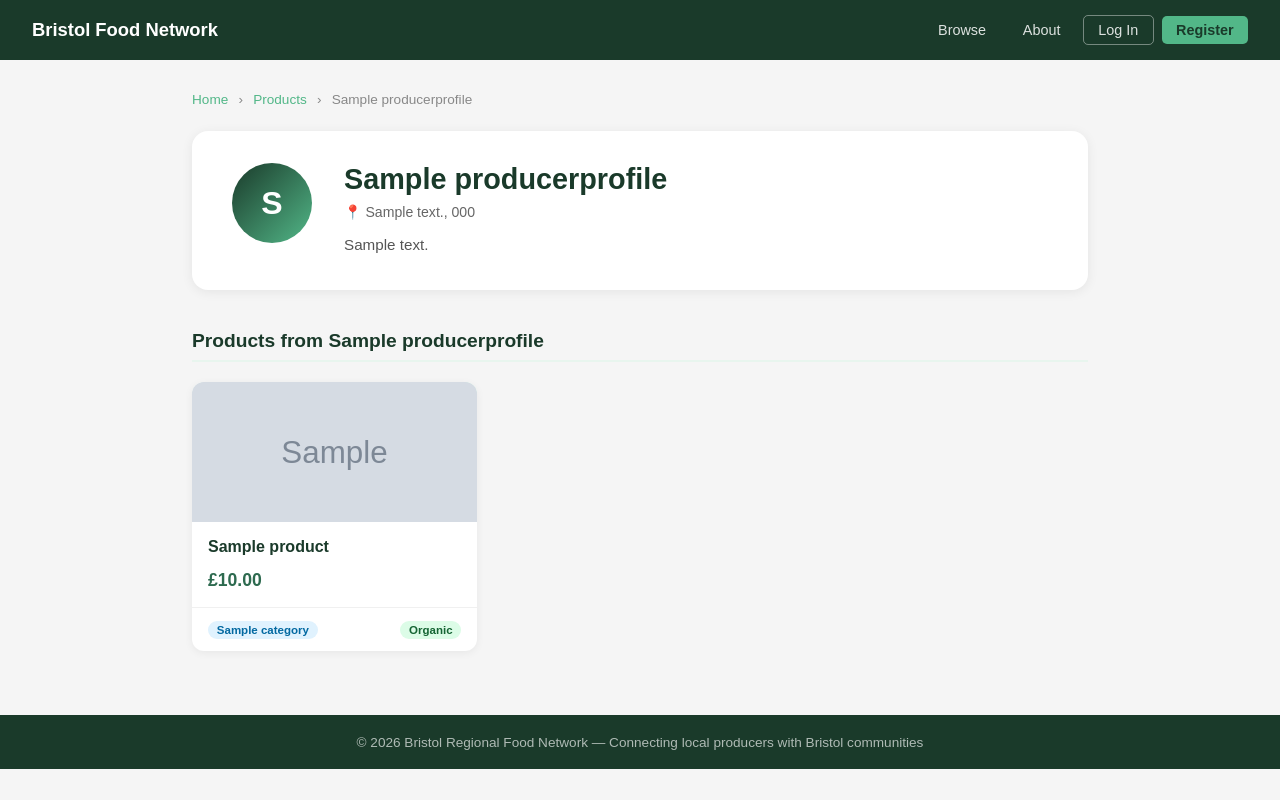
After one commit to eleftherios2tsou/DESD, a Django app: page /producers/1/ in a window 1280 px wide. The commit adds this page. Run offline with Django 4.2, Linux system fonts and the light colour scheme; tables that the repository leaves empty hold one stand-in row (values such as "Sample post"); grey boxes marked "Sample" are stand-in pictures.

Commit message:
S2-004/005/006: product images ,producer prfile page, order emails

```diff
--- a/config/urls.py
+++ b/config/urls.py
@@ -1,9 +1,11 @@
 from django.contrib import admin
 from django.urls import path, include
+from django.conf import settings
+from django.conf.urls.static import static
 
 urlpatterns = [
     path('admin/', admin.site.urls),
     path('api/', include('marketplace.api_urls')),
     path('api-auth/', include('rest_framework.urls')),
     path('', include('marketplace.urls')),
-]
+] + static(settings.MEDIA_URL, document_root=settings.MEDIA_ROOT)
--- a/marketplace/forms.py
+++ b/marketplace/forms.py
@@ -54,7 +54,7 @@ class ProductForm(forms.ModelForm):
             'name', 'category', 'description', 'price', 'stock',
             'allergens', 'is_organic', 'harvest_date', 'best_before',
             'farm_origin', 'is_seasonal', 'seasonal_months',
-            'lead_time_hours', 'is_active',
+            'lead_time_hours', 'is_active', 'image',
         ]
         widgets = {
             'harvest_date': forms.DateInput(attrs={'type': 'date'}),
--- a/marketplace/models.py
+++ b/marketplace/models.py
@@ -64,6 +64,7 @@ class Product(models.Model):
     lead_time_hours = models.PositiveIntegerField(
         default=48, help_text='Minimum order lead time in hours'
     )
+    image = models.ImageField(upload_to='products/', blank=True, null=True)
     is_active = models.BooleanField(default=True)
     created_at = models.DateTimeField(auto_now_add=True)
     updated_at = models.DateTimeField(auto_now=True)
--- a/marketplace/urls.py
+++ b/marketplace/urls.py
@@ -16,6 +16,9 @@ urlpatterns = [
     path('dashboard/products/<int:pk>/edit/', views.product_edit, name='product_edit'),
     path('dashboard/products/<int:pk>/delete/', views.product_delete, name='product_delete'),
 
+    # Producer public profile
+    path('producers/<int:pk>/', views.producer_profile, name='producer_profile'),
+
     #Customer views
     path('products/', views.product_list, name='product_list'),
     path('products/<int:pk>/', views.product_detail, name='product_detail'),
--- a/marketplace/views.py
+++ b/marketplace/views.py
@@ -2,7 +2,9 @@ from django.contrib import messages
 from django.shortcuts import render, redirect, get_object_or_404
 from django.contrib.auth import login as auth_login, logout as auth_logout
 from django.contrib.auth.forms import AuthenticationForm
-from .forms import RegistrationForm, ProducerRegistrationForm, ProductForm,CheckoutForm
+from django.core.mail import send_mail
+from django.conf import settings
+from .forms import RegistrationForm, ProducerRegistrationForm, ProductForm, CheckoutForm
 from .models import ProducerProfile, Product, Category, Order, OrderItem
 from .decorators import producer_required, customer_required
 
@@ -81,7 +83,7 @@ def producer_dashboard(request):
 @producer_required
 def product_create(request):
     if request.method == 'POST':
-        form = ProductForm(request.POST)
+        form = ProductForm(request.POST, request.FILES)
         if form.is_valid():
             product = form.save(commit=False)
             product.producer = request.user.producer_profile
@@ -97,7 +99,7 @@ def product_create(request):
 def product_edit(request, pk):
     product = get_object_or_404(Product, pk=pk, producer=request.user.producer_profile)
     if request.method == 'POST':
-        form = ProductForm(request.POST, instance=product)
+        form = ProductForm(request.POST, request.FILES, instance=product)
         if form.is_valid():
             form.save()
             messages.success(request, f'Product "{product.name}" updated successfully.')
@@ -116,6 +118,12 @@ def product_delete(request, pk):
         messages.success(request, f'Product "{name}" deleted.')
         return redirect('dashboard')
     return render(request, 'marketplace/product_confirm_delete.html', {'product': product})
+
+def producer_profile(request, pk):
+    profile = get_object_or_404(ProducerProfile, pk=pk)
+    products = Product.objects.filter(producer=profile, is_active=True).order_by('-created_at')
+    return render(request, 'marketplace/producer_profile.html', {'profile': profile, 'products': products})
+
 
 def product_list(request):
     products = Product.objects.filter(is_active=True)
@@ -232,6 +240,57 @@ def checkout(request):
 
             # Clear cart
             del request.session['cart']
+
+            # Build item summary for emails
+            item_lines = '\n'.join(
+                f"  - {item['name']} x{item['quantity']}  £{item['subtotal']:.2f}"
+                for item in cart.values()
+            )
+
+            # Email to customer
+            if request.user.email:
+                send_mail(
+                    subject=f'Order #{order.id} Confirmed — Bristol Food Network',
+                    message=(
+                        f"Hi {request.user.username},\n\n"
+                        f"Your order has been placed successfully!\n\n"
+                        f"Order #{order.id}\n"
+                        f"Delivery date: {order.delivery_date}\n"
+                        f"Delivery address: {order.delivery_address}\n\n"
+                        f"Items:\n{item_lines}\n\n"
+                        f"Subtotal: £{total:.2f}\n"
+                        f"Commission (5%): £{commission:.2f}\n"
+                        f"Total: £{total + commission:.2f}\n\n"
+                        f"Thank you for supporting local producers!\n\n"
+                        f"Bristol Food Network"
+                    ),
+                    from_email=settings.DEFAULT_FROM_EMAIL,
+                    recipient_list=[request.user.email],
+                    fail_silently=True,
+                )
+
+            # Email to each unique producer
+            notified = set()
+            for product_id, item in cart.items():
+                product = Product.objects.filter(pk=int(product_id)).first()
+                if product and product.producer.user.email and product.producer.pk not in notified:
+                    notified.add(product.producer.pk)
+                    send_mail(
+                        subject=f'New Order #{order.id} for your products',
+                        message=(
+                            f"Hi {product.producer.business_name},\n\n"
+                            f"You have a new order from {request.user.username}.\n\n"
+                            f"Order #{order.id}\n"
+                            f"Delivery date: {order.delivery_date}\n\n"
+                            f"Items ordered from you:\n{item_lines}\n\n"
+                            f"Please confirm the order from your dashboard.\n\n"
+                            f"Bristol Food Network"
+                        ),
+                        from_email=settings.DEFAULT_FROM_EMAIL,
+                        recipient_list=[product.producer.user.email],
+                        fail_silently=True,
+                    )
+
             messages.success(request, f'Order #{order.id} placed successfully!')
             return redirect('home')
     else:
--- a/requirements.txt
+++ b/requirements.txt
@@ -2,3 +2,4 @@ Django==4.2.9
 psycopg2-binary==2.9.11
 python-dotenv==1.0.0
 djangorestframework==3.15.2
+Pillow==10.3.0
--- /dev/null
+++ b/templates/marketplace/producer_profile.html
@@ -0,0 +1,228 @@
+{% extends 'base.html' %}
+
+{% block title %}{{ profile.business_name }} — Bristol Food Network{% endblock %}
+
+{% block extra_css %}
+
+.breadcrumb {
+    font-size: 0.85rem;
+    color: #888;
+    margin-bottom: 1.5rem;
+}
+
+.breadcrumb a { color: #52b788; text-decoration: none; }
+.breadcrumb a:hover { text-decoration: underline; }
+.breadcrumb span { margin: 0 0.4rem; }
+
+/* ── Profile Header ── */
+.profile-header {
+    background: #fff;
+    border-radius: 16px;
+    padding: 2rem 2.5rem;
+    box-shadow: 0 2px 12px rgba(0,0,0,0.07);
+    display: flex;
+    align-items: flex-start;
+    gap: 2rem;
+    margin-bottom: 2.5rem;
+}
+
+.profile-avatar {
+    width: 80px;
+    height: 80px;
+    border-radius: 50%;
+    background: linear-gradient(135deg, #1a3a2a, #52b788);
+    display: flex;
+    align-items: center;
+    justify-content: center;
+    font-size: 2rem;
+    flex-shrink: 0;
+    color: #fff;
+    font-weight: 700;
+}
+
+.profile-info { flex: 1; }
+
+.profile-info h1 {
+    font-size: 1.8rem;
+    color: #1a3a2a;
+    margin-bottom: 0.5rem;
+}
+
+.profile-meta {
+    display: flex;
+    flex-wrap: wrap;
+    gap: 1rem;
+    margin-bottom: 0.75rem;
+}
+
+.profile-meta-item {
+    font-size: 0.88rem;
+    color: #666;
+    display: flex;
+    align-items: center;
+    gap: 0.3rem;
+}
+
+.profile-description {
+    font-size: 0.95rem;
+    color: #555;
+    line-height: 1.7;
+    margin-top: 0.5rem;
+}
+
+/* ── Products Section ── */
+.section-title {
+    font-size: 1.2rem;
+    font-weight: 700;
+    color: #1a3a2a;
+    margin-bottom: 1.25rem;
+    padding-bottom: 0.5rem;
+    border-bottom: 2px solid #e8f5ee;
+}
+
+.product-grid {
+    display: grid;
+    grid-template-columns: repeat(auto-fill, minmax(240px, 1fr));
+    gap: 1.25rem;
+}
+
+.product-card {
+    background: #fff;
+    border-radius: 12px;
+    box-shadow: 0 2px 8px rgba(0,0,0,0.06);
+    overflow: hidden;
+    transition: transform 0.2s, box-shadow 0.2s;
+    display: flex;
+    flex-direction: column;
+    text-decoration: none;
+    color: inherit;
+}
+
+.product-card:hover {
+    transform: translateY(-3px);
+    box-shadow: 0 8px 20px rgba(0,0,0,0.1);
+}
+
+.product-card-image {
+    background: linear-gradient(135deg, #e8f5ee, #d1fae5);
+    height: 140px;
+    display: flex;
+    align-items: center;
+    justify-content: center;
+    font-size: 3rem;
+}
+
+.product-card-body {
+    padding: 1rem;
+    flex: 1;
+    display: flex;
+    flex-direction: column;
+    gap: 0.4rem;
+}
+
+.product-card-name {
+    font-size: 1rem;
+    font-weight: 700;
+    color: #1a3a2a;
+    margin: 0;
+}
+
+.product-card-price {
+    font-size: 1.1rem;
+    font-weight: 700;
+    color: #2d6a4f;
+    margin-top: auto;
+    padding-top: 0.5rem;
+}
+
+.product-card-footer {
+    padding: 0.75rem 1rem;
+    border-top: 1px solid #f0f0f0;
+    display: flex;
+    justify-content: space-between;
+    align-items: center;
+}
+
+.badge {
+    display: inline-block;
+    padding: 0.2rem 0.55rem;
+    border-radius: 99px;
+    font-size: 0.72rem;
+    font-weight: 600;
+}
+
+.badge-organic { background: #dcfce7; color: #166534; }
+.badge-out { background: #fee2e2; color: #b91c1c; }
+.badge-category { background: #e0f2fe; color: #0369a1; }
+
+.empty-state {
+    text-align: center;
+    padding: 3rem 1rem;
+    color: #999;
+    grid-column: 1 / -1;
+}
+
+.empty-state .empty-icon { font-size: 3rem; margin-bottom: 1rem; }
+
+{% endblock %}
+
+{% block content %}
+
+<div class="breadcrumb">
+    <a href="{% url 'home' %}">Home</a>
+    <span>›</span>
+    <a href="{% url 'product_list' %}">Products</a>
+    <span>›</span>
+    {{ profile.business_name }}
+</div>
+
+<!-- Profile Header -->
+<div class="profile-header">
+    <div class="profile-avatar">{{ profile.business_name|first|upper }}</div>
+    <div class="profile-info">
+        <h1>{{ profile.business_name }}</h1>
+        <div class="profile-meta">
+            <span class="profile-meta-item">📍 {{ profile.address }}{% if profile.postcode %}, {{ profile.postcode }}{% endif %}</span>
+        </div>
+        {% if profile.description %}
+            <p class="profile-description">{{ profile.description }}</p>
+        {% endif %}
+    </div>
+</div>
+
+<!-- Products -->
+<p class="section-title">Products from {{ profile.business_name }}</p>
+
+<div class="product-grid">
+    {% for product in products %}
+    <a href="{% url 'product_detail' product.pk %}" class="product-card">
+        <div class="product-card-image" {% if product.image %}style="padding:0;"{% endif %}>
+            {% if product.image %}
+                <img src="{{ product.image.url }}" alt="{{ product.name }}" style="width:100%;height:100%;object-fit:cover;">
+            {% elif product.category.name == "Vegetables" %}🥦
+            {% elif product.category.name == "Dairy & Eggs" %}🥛
+            {% elif product.category.name == "Bakery" %}🍞
+            {% elif product.category.name == "Preserves" %}🫙
+            {% else %}🌾{% endif %}
+        </div>
+        <div class="product-card-body">
+            <p class="product-card-name">{{ product.name }}</p>
+            <p class="product-card-price">£{{ product.price }}</p>
+        </div>
+        <div class="product-card-footer">
+            <span class="badge badge-category">{{ product.category.name|default:"General" }}</span>
+            <span>
+                {% if product.is_organic %}<span class="badge badge-organic">Organic</span>{% endif %}
+                {% if product.stock == 0 %}<span class="badge badge-out">Out of stock</span>{% endif %}
+            </span>
+        </div>
+    </a>
+    {% empty %}
+    <div class="empty-state">
+        <div class="empty-icon">🌱</div>
+        <p>No active products listed yet.</p>
+    </div>
+    {% endfor %}
+</div>
+
+{% endblock %}
--- a/templates/marketplace/product_list.html
+++ b/templates/marketplace/product_list.html
@@ -287,7 +287,9 @@
     {% for product in products %}
     <a href="{% url 'product_detail' product.pk %}" class="product-card">
         <div class="product-card-image">
-            {% if product.category.name == "Vegetables" %}🥦
+            {% if product.image %}
+                <img src="{{ product.image.url }}" alt="{{ product.name }}" style="width:100%;height:100%;object-fit:cover;">
+            {% elif product.category.name == "Vegetables" %}🥦
             {% elif product.category.name == "Dairy & Eggs" %}🥛
             {% elif product.category.name == "Bakery" %}🍞
             {% elif product.category.name == "Preserves" %}🫙
```
Also changed, not shown: config/settings.py (+7 -0 lines), templates/marketplace/product_detail.html (+5 -3 lines), templates/marketplace/product_form.html (+10 -2 lines), README.md, marketplace/migrations/0004_product_image.py (added).
